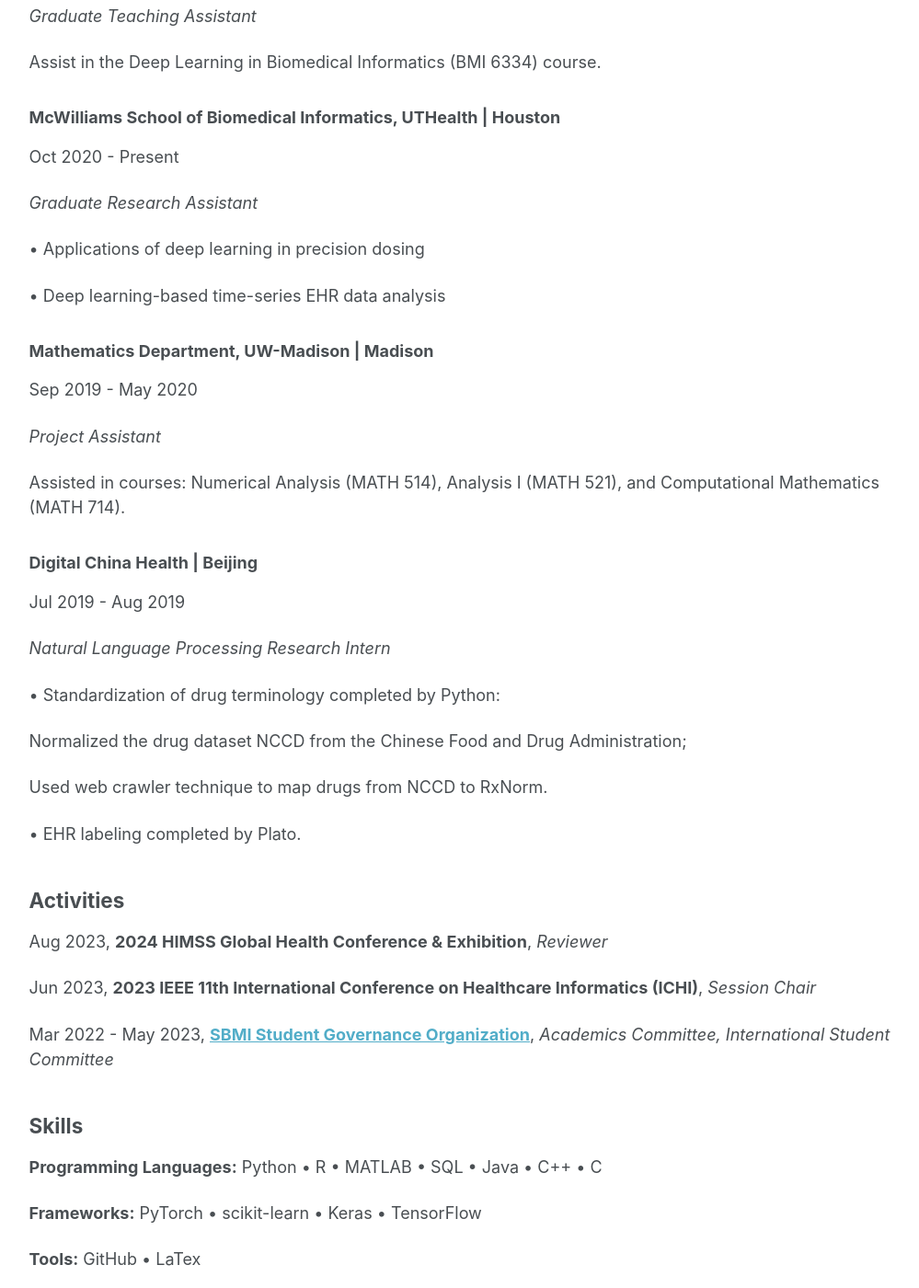
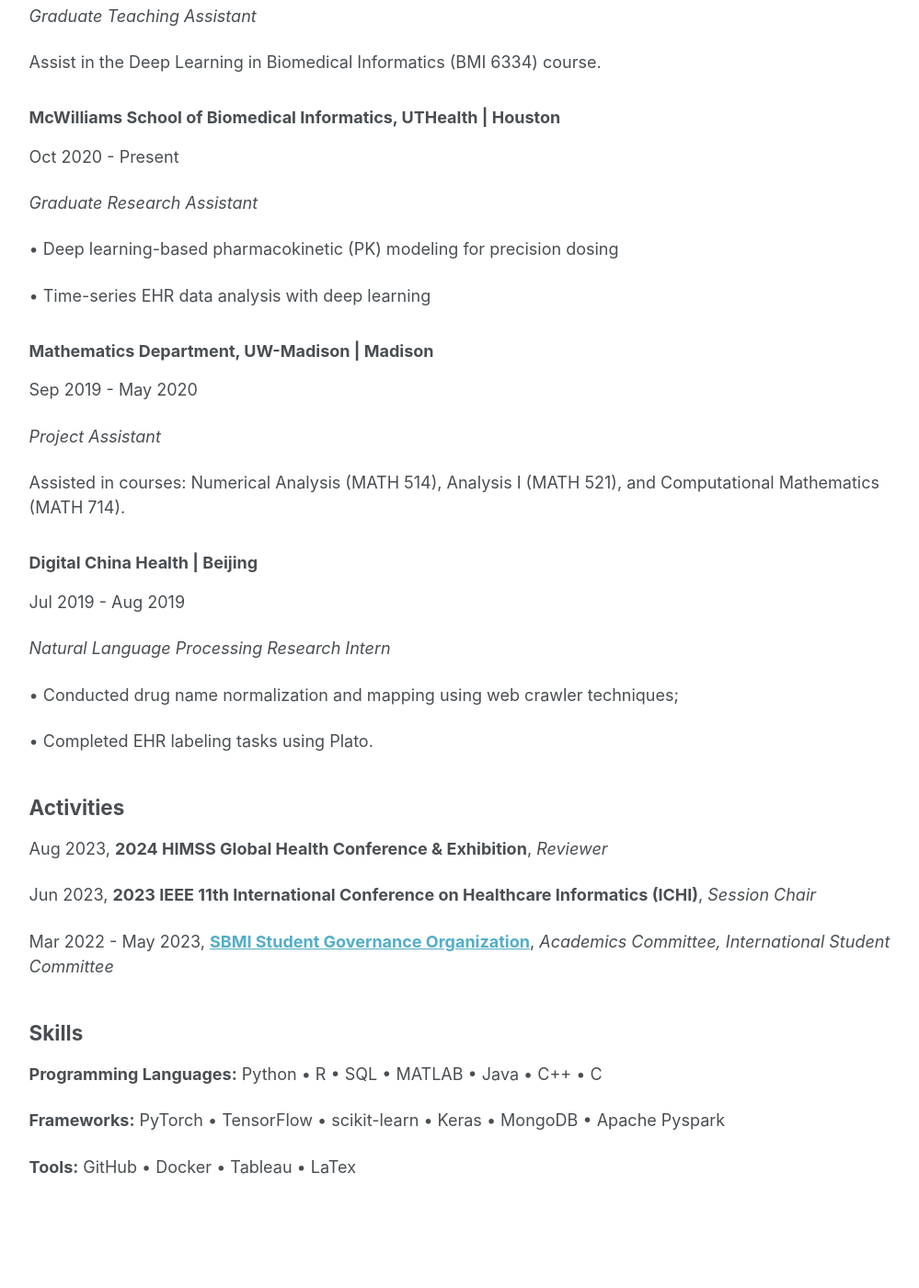
Before and after one commit to BingyuMao/BingyuMao.github.io, a Jekyll site: the page built from _pages/cv.md, in a window 1280 px wide and 1400 px high, scrolled down 1190 px. Shown: the whole window at 92% size, without its empty margins (250-1249 px from the left). Built offline with Jekyll 4.4.1, drawn with Linux system fonts in a browser that asks for light colours.

Commit message:
Update cv.md

```diff
--- a/_pages/cv.md
+++ b/_pages/cv.md
@@ -61,9 +61,9 @@ Oct 2020 - Present
 
 *Graduate Research Assistant*
 
-• Applications of deep learning in precision dosing
+• Deep learning-based pharmacokinetic (PK) modeling for precision dosing
 
-• Deep learning-based time-series EHR data analysis
+• Time-series EHR data analysis with deep learning
 
 
 ### Mathematics Department, UW-Madison | Madison
@@ -81,14 +81,9 @@ Jul 2019 - Aug 2019
 
 *Natural Language Processing Research Intern*
 
-• Standardization of drug terminology completed by Python:
+• Conducted drug name normalization and mapping using web crawler techniques;
 
-Normalized the drug dataset NCCD from the Chinese Food and Drug Administration;
-
-Used web crawler technique to map drugs from NCCD to RxNorm.
-
-• EHR labeling completed by Plato.
-
+• Completed EHR labeling tasks using Plato.
 
 ## Activities
 
@@ -102,8 +97,8 @@ Mar 2022 - May 2023, **[SBMI Student Governance Organization](https://sbmi.uth.e
 
 ## Skills
 
-**Programming Languages:** Python • R • MATLAB • SQL • Java • C++ • C
+**Programming Languages:** Python • R • SQL • MATLAB • Java • C++ • C
 
-**Frameworks:** PyTorch • scikit-learn • Keras • TensorFlow
+**Frameworks:** PyTorch • TensorFlow • scikit-learn • Keras • MongoDB • Apache Pyspark
 
-**Tools:** GitHub • LaTex
+**Tools:** GitHub • Docker • Tableau • LaTex
```
